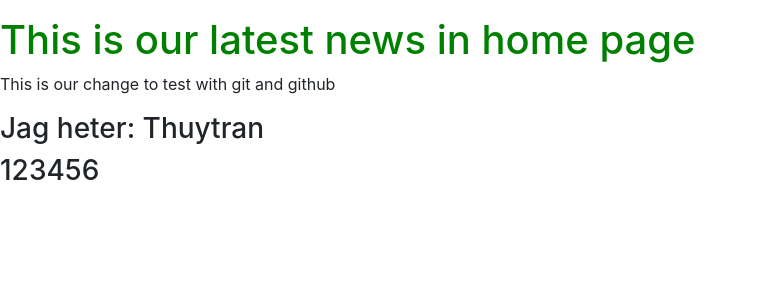
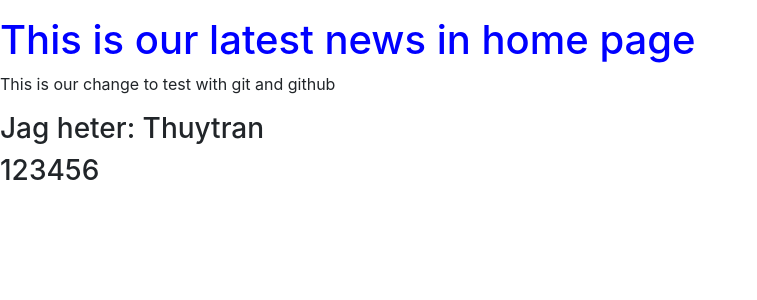
Before and after one commit to thuytran-team/mysite, a Django app: page / in a window 1280 px wide. Shown: the part 72-372 px from the top of the page, without its empty margins (0-757 px from the left). Run offline with Django 3.2, Linux system fonts and the light colour scheme; some libraries are stand-ins or nearby versions.

Commit message:
#1: Change color to blue

```diff
--- a/Static/css/style.css
+++ b/Static/css/style.css
@@ -1,3 +1,3 @@
 h1 {
-color:green;
+    color:blue;
 }
```
